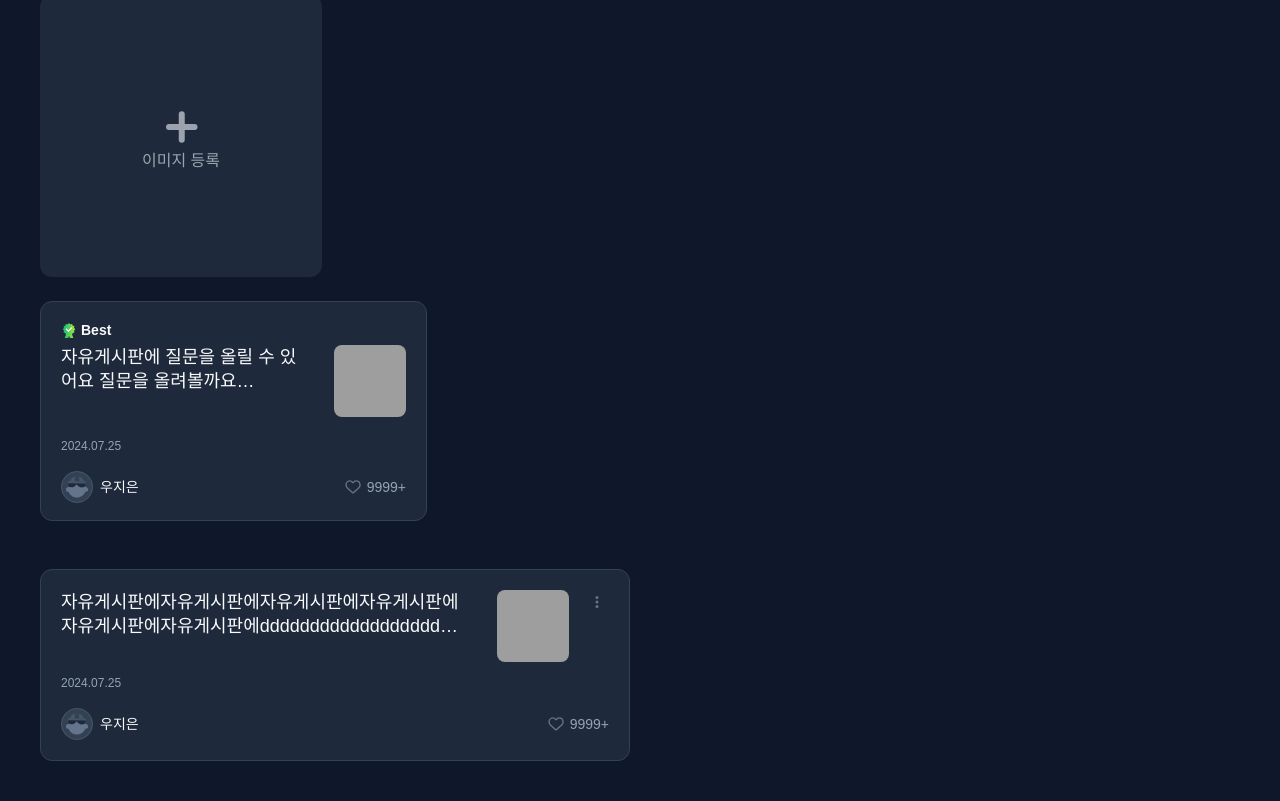
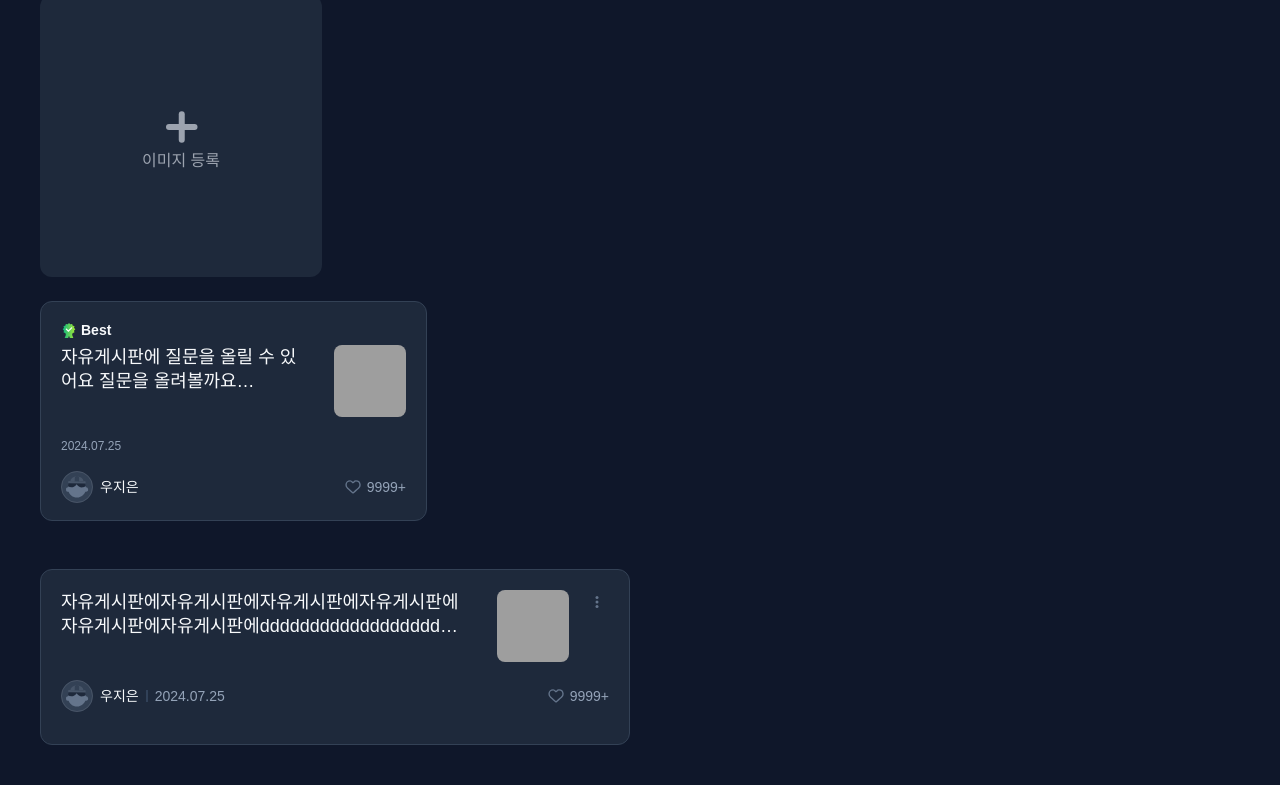
Before and after one commit to ozen0718/coworkers, a Next.js app: page / in a window 1280 px wide. Shown: the part 480-1281 px from the top of the page. Built offline with nearby package versions, Linux system fonts and the light colour scheme; grey boxes are pictures that could not be loaded.

Commit message:
[Refactor] type에 따른 날짜, 구분선 여부

```diff
--- a/src/components/Card/Post/PostCard.tsx
+++ b/src/components/Card/Post/PostCard.tsx
@@ -95,7 +95,7 @@ export default function PostCard({
       </div>
 
       {/* 날짜 */}
-      {date && (
+      {(type === 'best' || (type === 'general' && size === 'small')) && (
         <p className={clsx('text-xs-medium text-gray400 mt-2', type === 'best' && 'mt-4')}>
           {date}
         </p>
@@ -105,8 +105,8 @@ export default function PostCard({
       <div>
         <AuthorInfo
           showKabab={showKebab && size === 'small'}
-          showDate={false}
-          showDivider={false}
+          showDate={type === 'general' && size !== 'small' ? true : false}
+          showDivider={type === 'general' && size !== 'small' ? true : false}
         />
       </div>
     </div>
```
